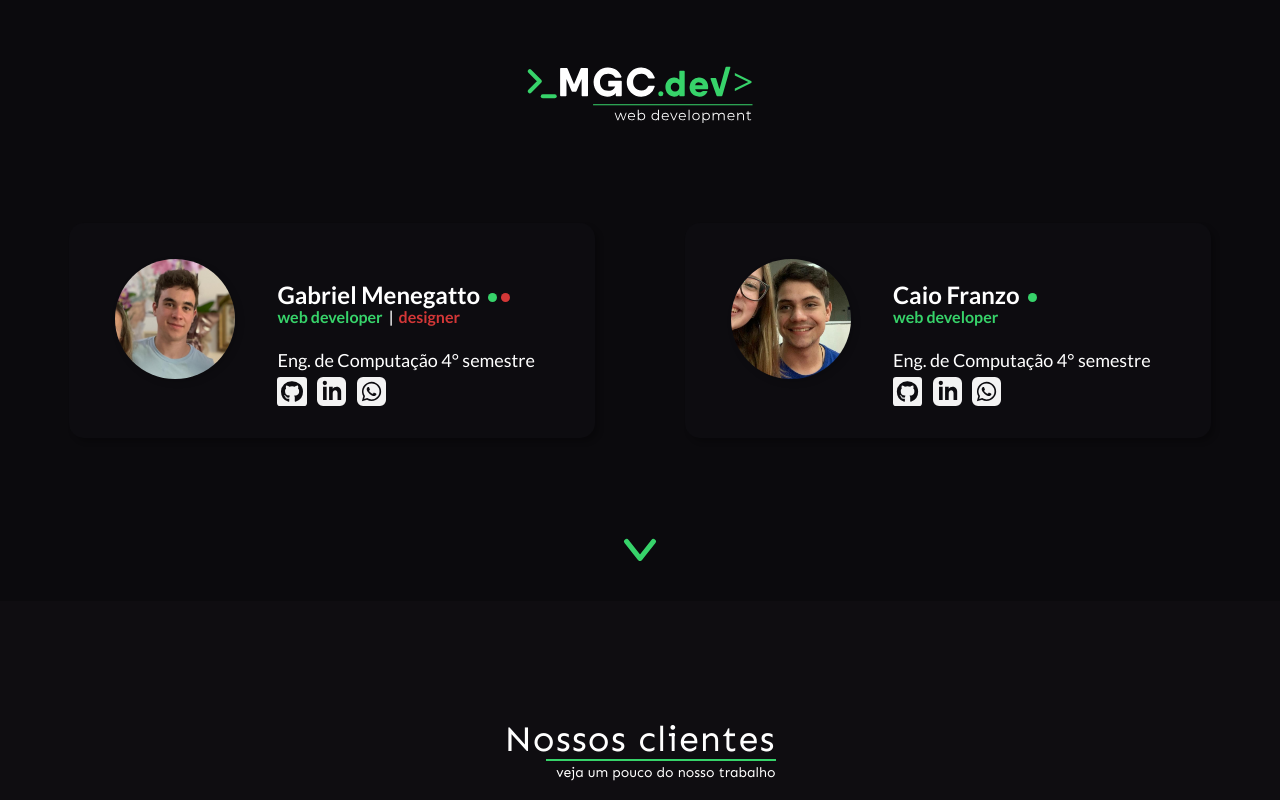
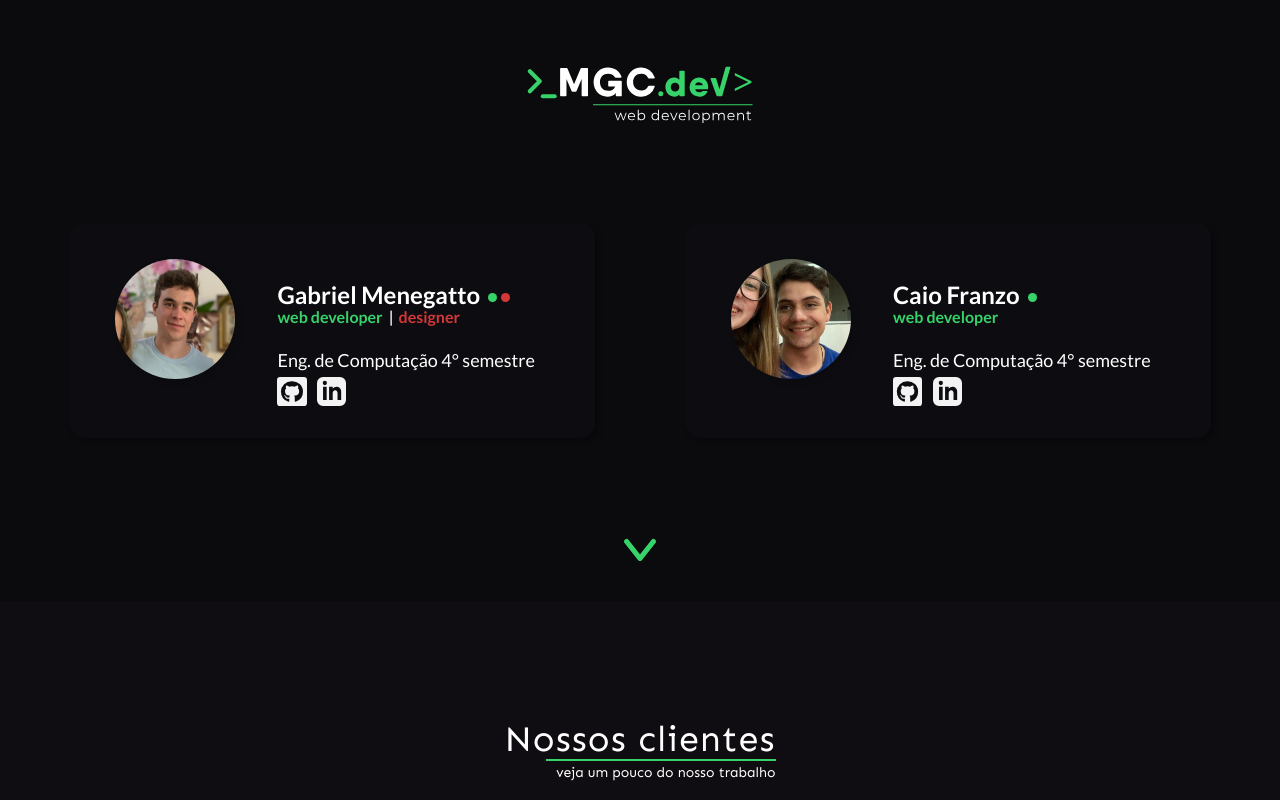
Before and after one commit to GMenegatto/MGCdev, a plain HTML site: page index.html in a window 1280 px wide. Shown: the top 800 px of the page. Drawn offline with Linux system fonts and the light colour scheme.

Commit message:
retirar whats

```diff
--- a/index.html
+++ b/index.html
@@ -34,7 +34,6 @@
                 <ul class="listIcon">
                     <li><a target="_blank" href="https://github.com/GMenegatto"><img src="img/githubIcon.svg" alt=""></a></li>
                     <li><a target="_blank" href="https://www.linkedin.com/in/gmenegatto/"><img src="img/linkedinIcon.svg" alt=""></a></li>
-                    <li><a target="_blank" href="https://api.whatsapp.com/send?phone=5519996554122"><img src="img/whatsIcon.svg" alt=""></a></li>
                 </ul>
             </div>
             </div>
@@ -54,7 +53,6 @@
                 <ul class="listIcon">
                     <li><a target="_blank" href="https://github.com/CaioFranzo"><img src="img/githubIcon.svg" alt=""></a></li>
                     <li><a target="_blank" href="https://www.linkedin.com/in/caio-franzo-b0396417b/"><img src="img/linkedinIcon.svg" alt=""></a></li>
-                    <li><a target="_blank" href="https://api.whatsapp.com/send?phone=5519989037262"><img src="img/whatsIcon.svg" alt=""></a></li>
                 </ul>
 
 
```
